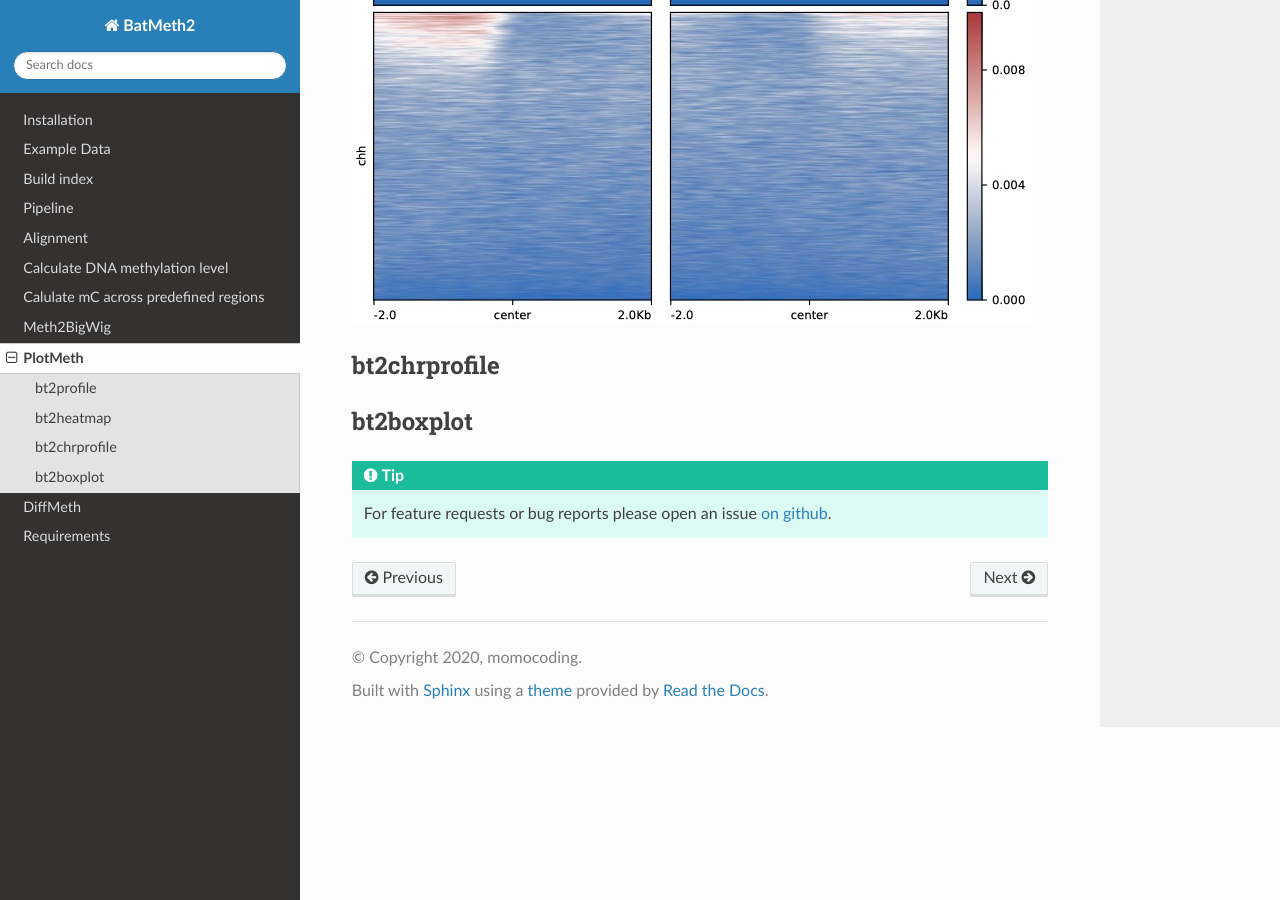
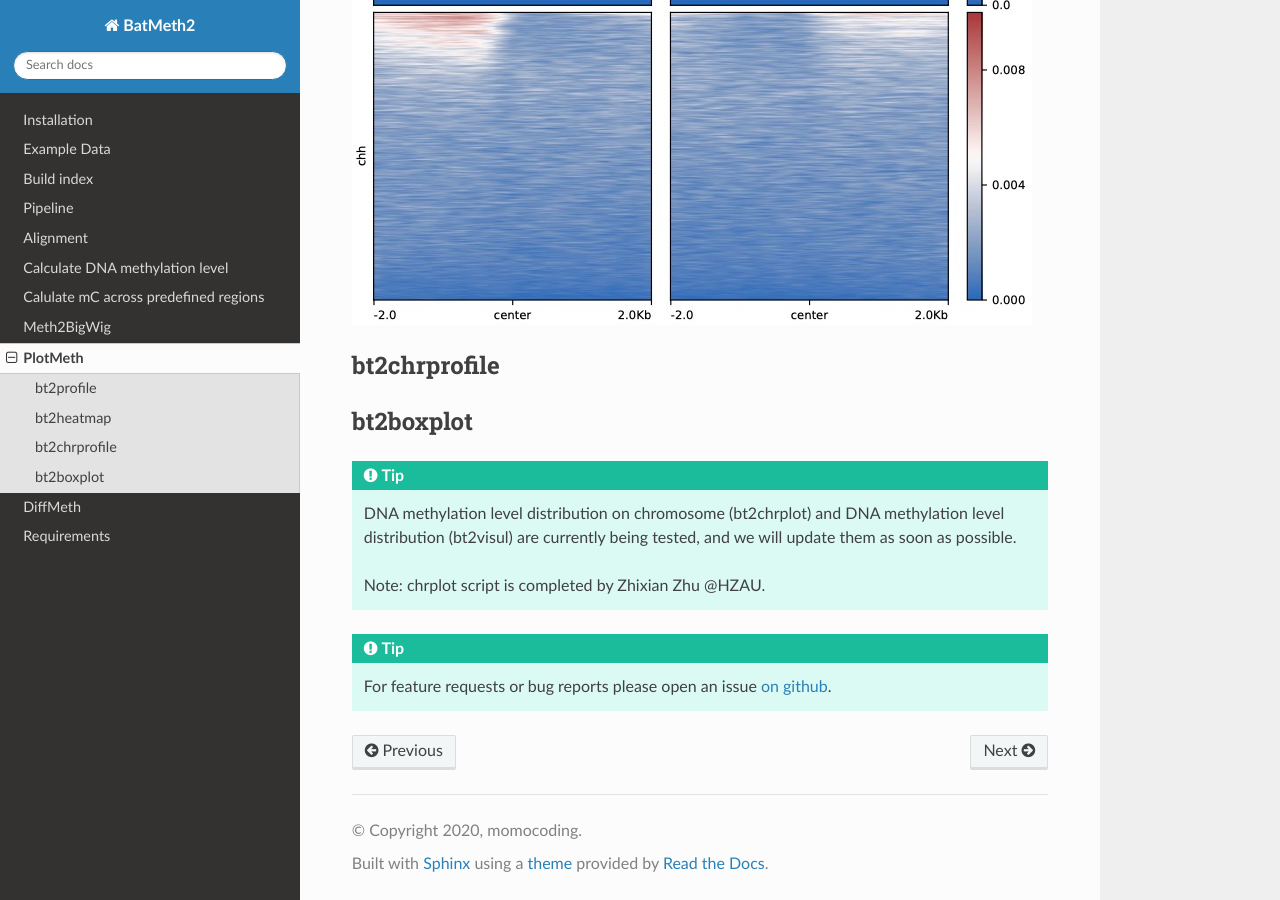
Before and after one commit to ZhouQiangwei/bt2doc, a Sphinx documentation site: the page built from source/function/PlotMeth.rst, in a window 1280 px wide and 900 px high, scrolled down 6209 px. Built offline with Sphinx 7.4.7 and the Read the Docs theme 2.0.0, drawn with Linux system fonts in a browser that asks for light colours.

Commit message:
fixformatdm

```diff
--- a/source/function/PlotMeth.rst
+++ b/source/function/PlotMeth.rst
@@ -106,4 +106,8 @@ bt2chrprofile
 bt2boxplot
 ----------
 
+.. tip:: DNA methylation level distribution on chromosome (bt2chrplot) and DNA methylation level distribution (bt2visul) are currently being tested, and we will update them as soon as possible.
+
+        Note: chrplot script is completed by Zhixian Zhu @HZAU.
+
 .. tip:: For feature requests or bug reports please open an issue `on github <http://github.com/ZhouQiangwei/BatMeth2>`__.
```
Also changed, not shown: 5 other files.
